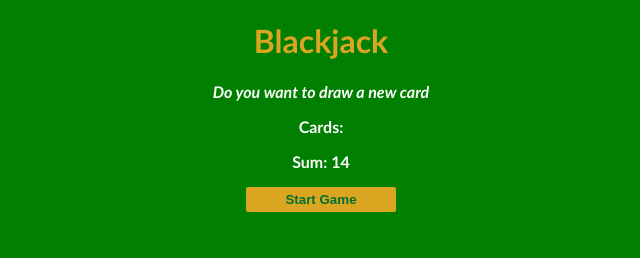
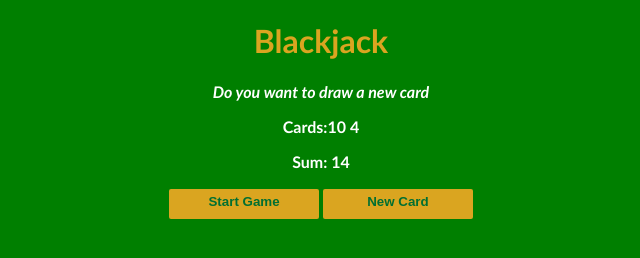
Before and after one commit to Gibson779/BlackJackGame, a plain HTML site: page index.html in a window 1280 px wide. Both pictures are taken after a click on the button "Start Game". Shown: the whole page, without its empty margins (319-959 px from the left). Drawn offline with Linux system fonts and the light colour scheme.

Commit message:
New Commit

```diff
--- a/index.css
+++ b/index.css
@@ -19,13 +19,16 @@ h1 {
 
 }
 
+
 button {
     color: #016f32;
     width: 150px;
     background: goldenrod;
     padding-top: 5px;
-    padding-bottom: 5px;
+    padding-bottom: 10px;
     font-weight: bold;
     border: none;
     border-radius: 2px;
+    margin-bottom: 2px ;
+    margin-top: 2px;
 }
--- a/index.html
+++ b/index.html
@@ -6,9 +6,10 @@
     <body>
         <h1>Blackjack</h1>
         <p id="message-el">Want to play a round?</p>
-        <p>Cards:</p>
+        <p id ="cards-el"> Cards:</p>
         <p id = "sum-el">Sum:</p>
         <button onclick= "startGame()">Start Game</button>
+        <button onclick= "newCard()">New Card</button>
         <script src="index.js"></script>
     </body>
 </html>
--- a/index.js
+++ b/index.js
@@ -6,13 +6,19 @@ let hasBlackJack = false
 let isAlive = true
 let message = ""
 
+
 let messageEl  = document.getElementById("message-el")
 console.log(messageEl)
 
 let sumEl = document.getElementById("sum-el")
-
+let cardsEl= document.getElementById("cards-el")
 
 function startGame(){
+    renderGame()
+}
+
+function renderGame(){
+    cardsEl.textContent= "Cards:" + firstCard + " " + secondCard
     sumEl.textContent = "Sum: " + sum
     if (sum <= 20){
         message = ("Do you want to draw a new card")
@@ -27,3 +33,10 @@ function startGame(){
     }
  messageEl.textContent = message
 }
+
+function newCard(){
+    let card = 8
+    sum += card
+    renderGame()
+
+}
```
